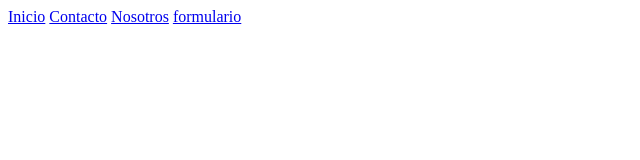
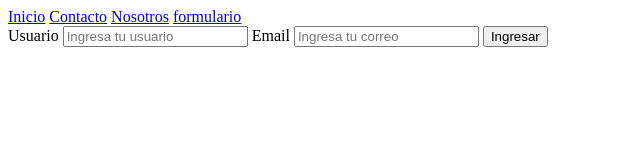
Before and after one commit to grazia1307/clasegit2, a plain HTML site: page internas/formulario.html in a window 1280 px wide. Shown: the whole page, without its empty margins (0-640 px from the left). Drawn offline with Linux system fonts and the light colour scheme.

Commit message:
Formulario de contacto agregado

```diff
--- a/internas/formulario.html
+++ b/internas/formulario.html
@@ -13,5 +13,15 @@
     <a href="nosotros.html">Nosotros</a>
     <a href="formulario.html">formulario</a>
 
+    <form>
+        <label for="Usuario">Usuario</label>
+        <input type="text" placeholder="Ingresa tu usuario">
+
+        <label for="Email">Email</label>
+        <input type="email" placeholder="Ingresa tu correo">
+
+        <input type="submit" value="Ingresar">
+    </form>
+
 </body>
 </html>
```
